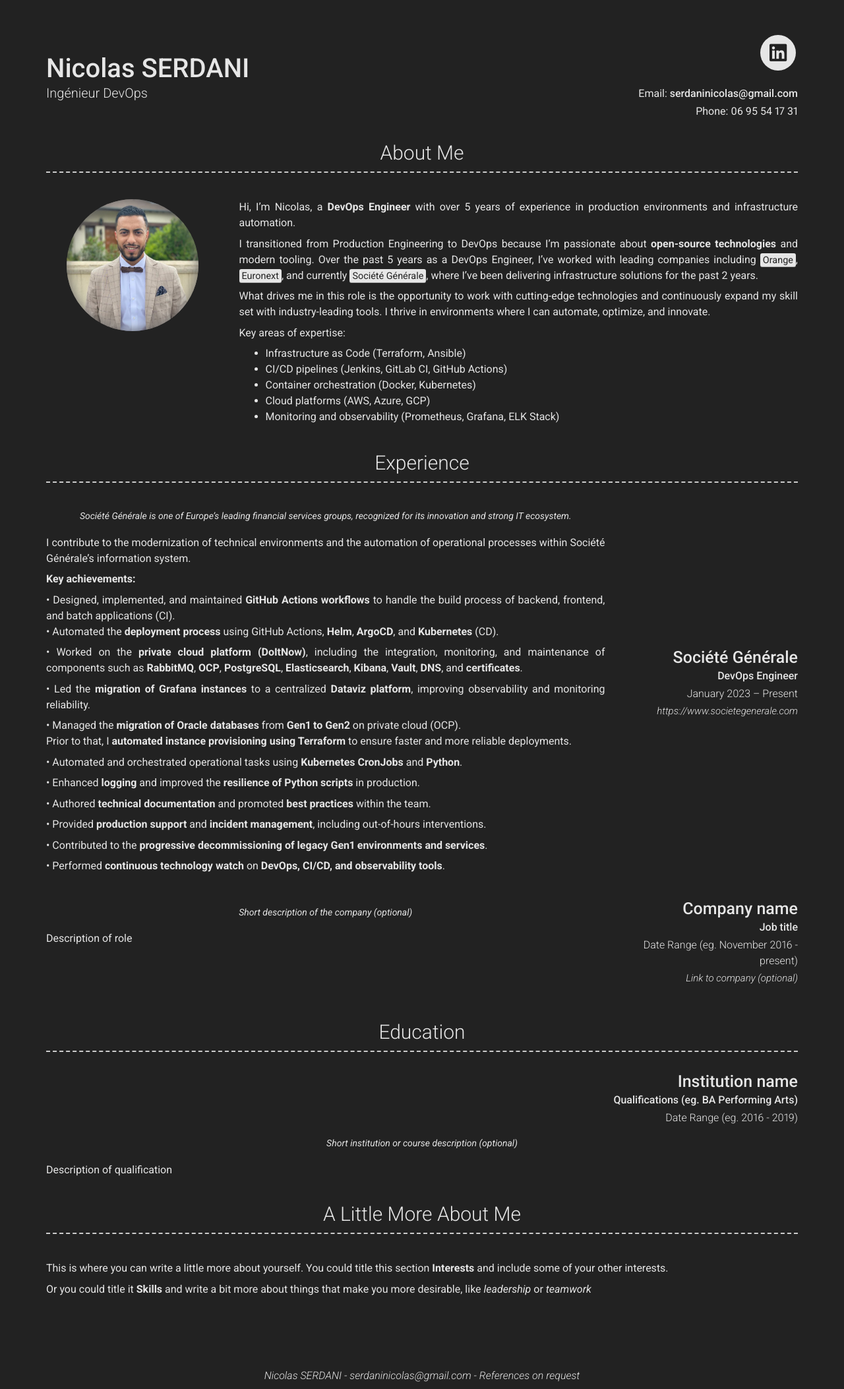
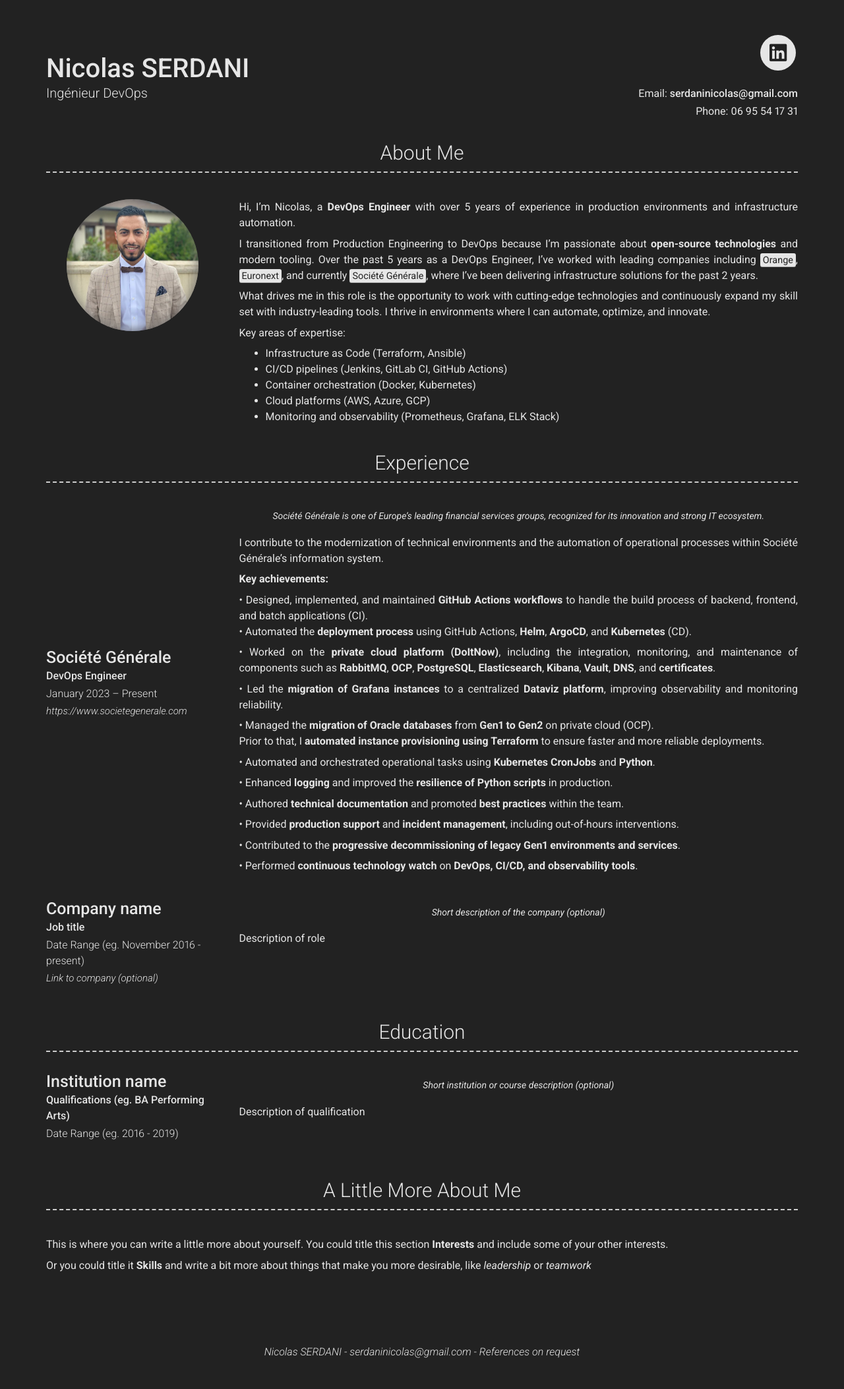
Before and after one commit to SERDANI/serdaninicolas.github.io, a Jekyll site: the page built from index.md, in a window 1280 px wide. Shown: the whole page at 66% size. Built offline with Jekyll 4.4.1, drawn with Linux system fonts in a browser that asks for light colours; nearby versions of some CDN libraries; after the commit the page ends 2070 px from its top, so only the background shows below that.

Commit message:
Update _config.yml

```diff
--- a/_config.yml
+++ b/_config.yml
@@ -91,7 +91,7 @@ content:
   - title: Experience
     layout: list
     content:
-      - layout: right
+      - layout: left
         title: Société Générale
         sub_title: DevOps Engineer
         caption: January 2023 – Present
@@ -125,7 +125,7 @@ content:
 
           • Performed **continuous technology watch** on **DevOps, CI/CD, and observability tools**.
 
-      - layout: right
+      - layout: left
         title: Company name
         sub_title: Job title
         caption: Date Range (eg. November 2016 - present)
@@ -137,7 +137,7 @@ content:
   - title: Education
     layout: list
     content:
-      - layout: top-right
+      - layout: left
         title: Institution name
         sub_title: Qualifications (eg. BA Performing Arts)
         caption: Date Range (eg. 2016 - 2019)
```
